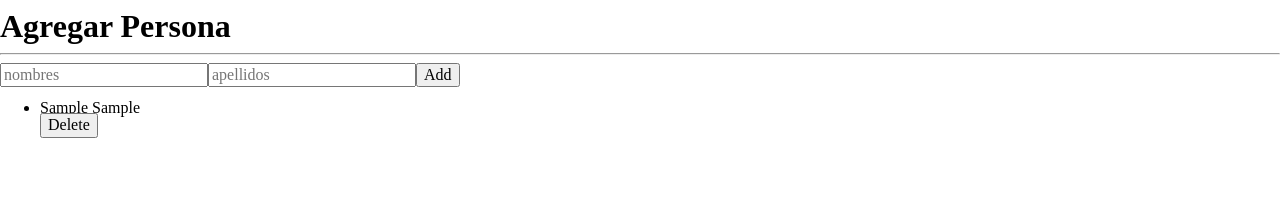
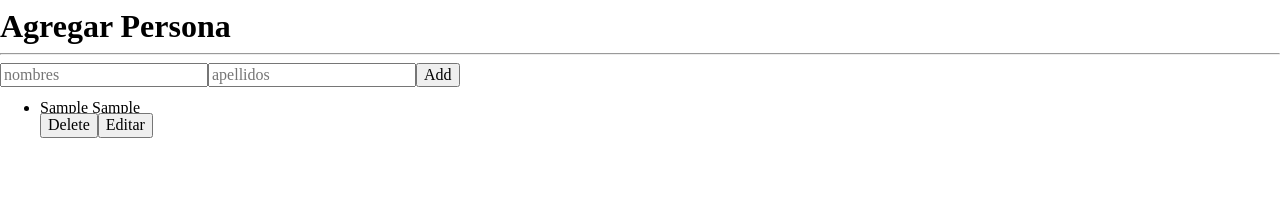
Before and after one commit to nicolaymh/Crud-useReducer, a React (Create React App) app: page / in a window 1280 px wide. Both pictures are taken after typing "Sample", "Sample" into the empty fields and a click on the button "Add". Shown: the top 203 px of the page. Built offline with nearby package versions, Linux system fonts and the light colour scheme.

Commit message:
comenzando a agregar handleEdit

```diff
--- a/src/components/CrudApp.js
+++ b/src/components/CrudApp.js
@@ -4,7 +4,7 @@ import { Form } from './Form';
 import { ListaPersonas } from './ListaPersonas';
 
 const CrudApp = () => {
-    const { personas, handleDelete } = useContext(PersonasContext);
+    const { personas, handleDelete, handleEdit} = useContext(PersonasContext);
 
     return (
         <div>
@@ -19,6 +19,7 @@ const CrudApp = () => {
                         key={persona.id}
                         persona={persona}
                         handleDelete={handleDelete}
+                        handleEdit={handleEdit}
                     />
                 ))}
             </ul>
--- a/src/components/Form.js
+++ b/src/components/Form.js
@@ -11,6 +11,7 @@ export const Form = () => {
     return (
         <form onSubmit={handleSubmit}>
             <input
+                id='1'
                 className=''
                 type='text'
                 placeholder='nombres'
--- a/src/components/ListaPersonas.js
+++ b/src/components/ListaPersonas.js
@@ -1,6 +1,6 @@
 import React from 'react';
 
-export const ListaPersonas = ({ persona, handleDelete }) => {
+export const ListaPersonas = ({ persona, handleDelete, handleEdit }) => {
     return (
         <div>
             <li>
@@ -13,6 +13,13 @@ export const ListaPersonas = ({ persona, handleDelete }) => {
             >
                 Delete
             </button>
+            <button
+                onClick={() =>
+                    handleEdit(persona.id, persona.nombres, persona.apellidos)
+                }
+            >
+                Editar
+            </button>
         </div>
     );
 };
--- a/src/context/PersonasProvider.js
+++ b/src/context/PersonasProvider.js
@@ -1,4 +1,4 @@
-import { createContext, useReducer } from 'react';
+import { createContext, useReducer, useRef } from 'react';
 import { functions, initialStateForm } from '../helpers/helpers';
 import { useForm } from '../hooks/useForm';
 import {
@@ -9,29 +9,37 @@ import {
 const PersonasContext = createContext();
 
 const PersonasProvider = ({ children }) => {
-    //* useReducer para manejar los estados y acciones:
+    const formRef = useRef();
+
+    //? useReducer para manejar los estados y acciones:
     const [personas, dispatch] = useReducer(
         personasReducer,
         initialStatePersonas,
     );
 
-    //* LLamando al customHook useForm para manejar los inputs:
-    const { stateForm, setStateForm, handleInputChange } =
-        useForm(initialStateForm);
+    //? LLamando al customHook useForm para manejar los inputs:
+    const { stateForm, setStateForm, handleInputChange } = useForm(
+        initialStateForm,
+        formRef,
+    );
 
-    //* Separando funciones a archivo helper: handleSubmit y handleDelete:
-    const { handleSubmit, handleDelete } = functions(
+    //? Separando funciones a archivo helper: handleSubmit y handleDelete:
+    const { handleSubmit, handleDelete, handleEdit } = functions(
+        formRef,
         stateForm,
         setStateForm,
         dispatch,
     );
 
+    //? la data para el context provider:
     const data = {
+        formRef,
         stateForm,
         handleInputChange,
         personas,
         handleSubmit,
         handleDelete,
+        handleEdit,
     };
 
     return (
--- a/src/helpers/helpers.js
+++ b/src/helpers/helpers.js
@@ -6,7 +6,7 @@ export const initialStateForm = {
     apellidos: '',
 };
 
-export const functions = (stateForm, setStateForm, dispatch) => {
+export const functions = (formRef, stateForm, setStateForm, dispatch) => {
     const handleSubmit = (e) => {
         e.preventDefault();
 
@@ -18,8 +18,6 @@ export const functions = (stateForm, setStateForm, dispatch) => {
             apellidos,
         };
 
-        console.log(nuevaPersona);
-
         dispatch({ type: PERSONAS_TYPES.ADD, payload: nuevaPersona });
 
         setStateForm(initialStateForm);
@@ -29,5 +27,13 @@ export const functions = (stateForm, setStateForm, dispatch) => {
         dispatch({ type: PERSONAS_TYPES.DELETE, payload: idPersona });
     };
 
-    return { handleSubmit, handleDelete };
+    const handleEdit = (idPersona, nombres, apellidos) => {
+        setStateForm({
+            id: idPersona,
+            nombres,
+            apellidos,
+        });
+    };
+
+    return { handleSubmit, handleDelete, handleEdit };
 };
```
